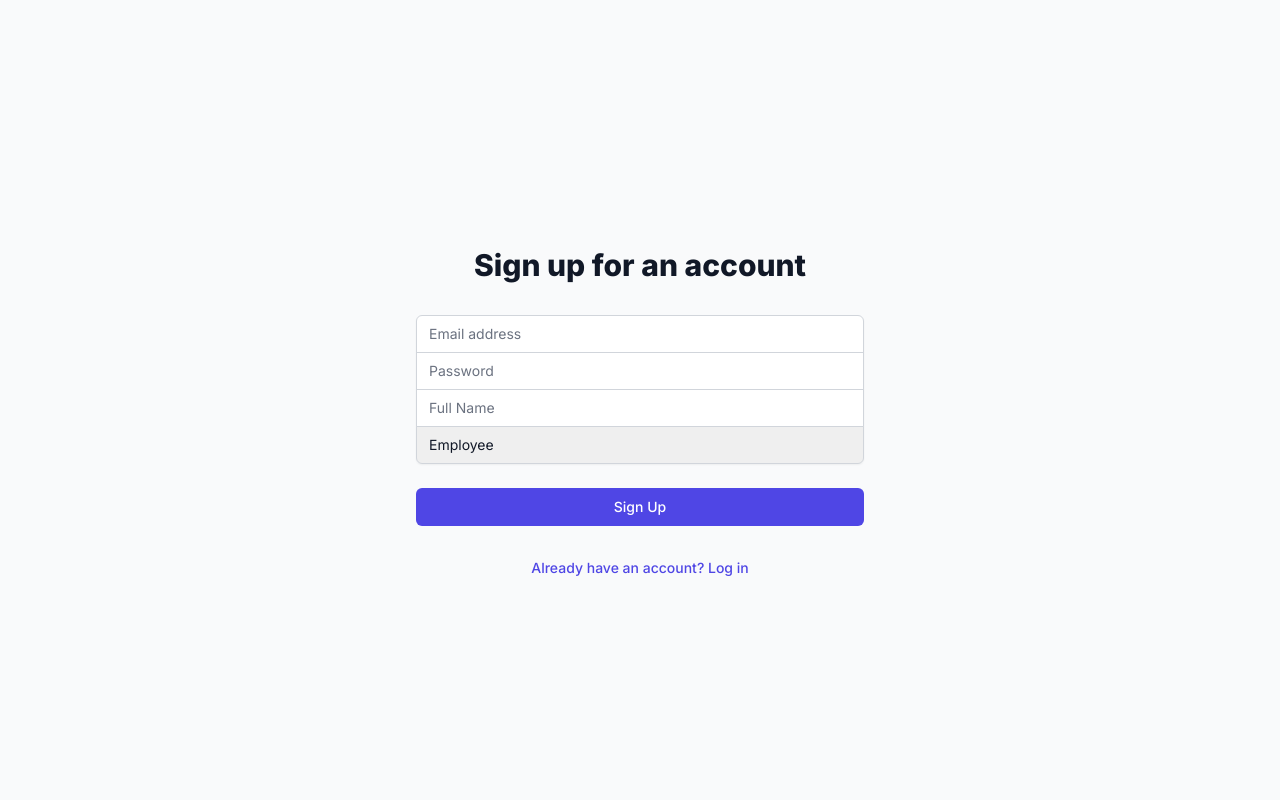
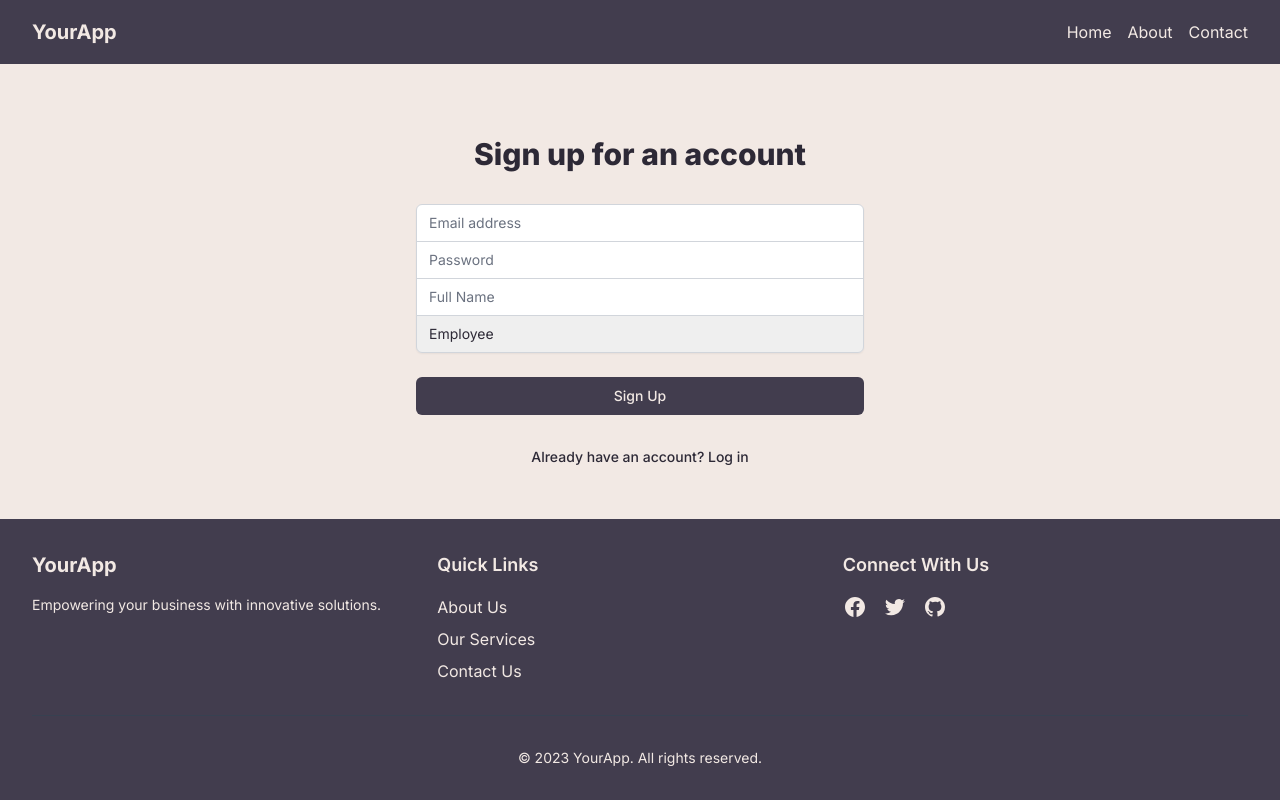
Before and after one commit to Mr-Higgs/Patterned, a Next.js app: page /signup in a window 1280 px wide. Built offline with nearby package versions, Linux system fonts and the light colour scheme; no server answers.

Commit message:
Responive components, Header & Footer. New Color scheme

```diff
--- /dev/null
+++ b/app/components/Footer.js
@@ -0,0 +1,62 @@
+import Link from 'next/link'
+
+export default function Footer() {
+  return (
+    <footer className="bg-primary text-background">
+      <div className="container mx-auto px-4 sm:px-6 lg:px-8 py-8">
+        <div className="flex flex-wrap justify-between">
+          <div className="w-full md:w-1/3 mb-6 md:mb-0">
+            <h2 className="text-xl font-bold mb-4">YourApp</h2>
+            <p className="text-sm">Empowering your business with innovative solutions.</p>
+          </div>
+          <div className="w-full md:w-1/3 mb-6 md:mb-0">
+            <h3 className="text-lg font-semibold mb-4">Quick Links</h3>
+            <ul className="space-y-2">
+              <li>
+                <Link href="/about" className="hover:text-accent">
+                  About Us
+                </Link>
+              </li>
+              <li>
+                <Link href="/services" className="hover:text-accent">
+                  Our Services
+                </Link>
+              </li>
+              <li>
+                <Link href="/contact" className="hover:text-accent">
+                  Contact Us
+                </Link>
+              </li>
+            </ul>
+          </div>
+          <div className="w-full md:w-1/3">
+            <h3 className="text-lg font-semibold mb-4">Connect With Us</h3>
+            <div className="flex space-x-4">
+              <a href="#" className="hover:text-accent">
+                <span className="sr-only">Facebook</span>
+                <svg className="h-6 w-6" fill="currentColor" viewBox="0 0 24 24" aria-hidden="true">
+                  <path fillRule="evenodd" d="M22 12c0-5.523-4.477-10-10-10S2 6.477 2 12c0 4.991 3.657 9.128 8.438 9.878v-6.987h-2.54V12h2.54V9.797c0-2.506 1.492-3.89 3.777-3.89 1.094 0 2.238.195 2.238.195v2.46h-1.26c-1.243 0-1.63.771-1.63 1.562V12h2.773l-.443 2.89h-2.33v6.988C18.343 21.128 22 16.991 22 12z" clipRule="evenodd" />
+                </svg>
+              </a>
+              <a href="#" className="hover:text-accent">
+                <span className="sr-only">Twitter</span>
+                <svg className="h-6 w-6" fill="currentColor" viewBox="0 0 24 24" aria-hidden="true">
+                  <path d="M8.29 20.251c7.547 0 11.675-6.253 11.675-11.675 0-.178 0-.355-.012-.53A8.348 8.348 0 0022 5.92a8.19 8.19 0 01-2.357.646 4.118 4.118 0 001.804-2.27 8.224 8.224 0 01-2.605.996 4.107 4.107 0 00-6.993 3.743 11.65 11.65 0 01-8.457-4.287 4.106 4.106 0 001.27 5.477A4.072 4.072 0 012.8 9.713v.052a4.105 4.105 0 003.292 4.022 4.095 4.095 0 01-1.853.07 4.108 4.108 0 003.834 2.85A8.233 8.233 0 012 18.407a11.616 11.616 0 006.29 1.84" />
+                </svg>
+              </a>
+              <a href="#" className="hover:text-accent">
+                <span className="sr-only">GitHub</span>
+                <svg className="h-6 w-6" fill="currentColor" viewBox="0 0 24 24" aria-hidden="true">
+                  <path fillRule="evenodd" d="M12 2C6.477 2 2 6.484 2 12.017c0 4.425 2.865 8.18 6.839 9.504.5.092.682-.217.682-.483 0-.237-.008-.868-.013-1.703-2.782.605-3.369-1.343-3.369-1.343-.454-1.158-1.11-1.466-1.11-1.466-.908-.62.069-.608.069-.608 1.003.07 1.531 1.032 1.531 1.032.892 1.53 2.341 1.088 2.91.832.092-.647.35-1.088.636-1.338-2.22-.253-4.555-1.113-4.555-4.951 0-1.093.39-1.988 1.029-2.688-.103-.253-.446-1.272.098-2.65 0 0 .84-.27 2.75 1.026A9.564 9.564 0 0112 6.844c.85.004 1.705.115 2.504.337 1.909-1.296 2.747-1.027 2.747-1.027.546 1.379.202 2.398.1 2.651.64.7 1.028 1.595 1.028 2.688 0 3.848-2.339 4.695-4.566 4.943.359.309.678.92.678 1.855 0 1.338-.012 2.419-.012 2.747 0 .268.18.58.688.482A10.019 10.019 0 0022 12.017C22 6.484 17.522 2 12 2z" clipRule="evenodd" />
+                </svg>
+              </a>
+            </div>
+          </div>
+        </div>
+        <div className="mt-8 border-t border-gray-700 pt-8 text-center">
+          <p className="text-sm">&copy; 2023 YourApp. All rights reserved.</p>
+        </div>
+      </div>
+    </footer>
+  )
+}
--- /dev/null
+++ b/app/components/Header.js
@@ -0,0 +1,65 @@
+'use client'
+
+import { useState } from 'react'
+import Link from 'next/link'
+
+export default function Header() {
+  const [isMenuOpen, setIsMenuOpen] = useState(false)
+
+  return (
+    <header className="bg-primary text-background">
+      <div className="container mx-auto px-4 sm:px-6 lg:px-8">
+        <div className="flex items-center justify-between h-16">
+          <div className="flex items-center">
+            <Link href="/" className="text-xl font-bold">
+              YourApp
+            </Link>
+          </div>
+          <nav className="hidden md:block">
+            <ul className="flex space-x-4">
+              <li>
+                <Link href="/" className="hover:text-accent">
+                  Home
+                </Link>
+              </li>
+              <li>
+                <Link href="/about" className="hover:text-accent">
+                  About
+                </Link>
+              </li>
+              <li>
+                <Link href="/contact" className="hover:text-accent">
+                  Contact
+                </Link>
+              </li>
+            </ul>
+          </nav>
+          <div className="md:hidden">
+            <button
+              onClick={() => setIsMenuOpen(!isMenuOpen)}
+              className="text-background hover:text-accent focus:outline-none focus:text-accent"
+            >
+              <svg className="h-6 w-6" fill="none" viewBox="0 0 24 24" stroke="currentColor">
+                <path strokeLinecap="round" strokeLinejoin="round" strokeWidth={2} d="M4 6h16M4 12h16M4 18h16" />
+              </svg>
+            </button>
+          </div>
+        </div>
+      </div>
+      {/* Mobile menu, toggle classes based on menu state */}
+      <div className={`md:hidden ${isMenuOpen ? 'block' : 'hidden'}`}>
+        <div className="px-2 pt-2 pb-3 space-y-1 sm:px-3">
+          <Link href="/" className="block hover:text-accent">
+            Home
+          </Link>
+          <Link href="/about" className="block hover:text-accent">
+            About
+          </Link>
+          <Link href="/contact" className="block hover:text-accent">
+            Contact
+          </Link>
+        </div>
+      </div>
+    </header>
+  )
+}
--- a/app/login/page.js
+++ b/app/login/page.js
@@ -1,9 +1,11 @@
 'use client'
 
-import { useState } from 'react'
+import { useState, useCallback } from 'react'
 import { useRouter } from 'next/navigation'
 import Link from 'next/link'
-import { supabase } from '../../lib/supabase'
+import { getSupabase, isSupabaseConfigured } from '../../lib/supabase'
+import Header from '../components/Header'
+import Footer from '../components/Footer'
 
 export default function Login() {
   const [email, setEmail] = useState('')
@@ -11,24 +13,34 @@ export default function Login() {
   const [error, setError] = useState(null)
   const router = useRouter()
 
-  const handleLogin = async (e) => {
+  const handleLogin = useCallback(async (e) => {
     e.preventDefault()
+    if (!isSupabaseConfigured) {
+      setError('Supabase is not configured. Please check your environment variables.')
+      return
+    }
     try {
-      const { data, error } = await supabase.auth.signInWithPassword({
+      const supabase = getSupabase()
+      const { data: { user }, error: signInError } = await supabase.auth.signInWithPassword({
         email,
         password,
       })
 
-      if (error) throw error
+      if (signInError) throw signInError
 
       // Fetch user profile to get the role
-      const { data: profile, error: profileError } = await supabase
+      const { data: profiles, error: profileError } = await supabase
         .from('profiles')
         .select('role')
-        .eq('id', data.user.id)
-        .single()
+        .eq('id', user.id)
 
       if (profileError) throw profileError
+
+      if (!profiles || profiles.length === 0) {
+        throw new Error('User profile not found')
+      }
+
+      const profile = profiles[0] // Take the first profile if multiple exist
 
       // Redirect based on user role
       switch (profile.role) {
@@ -47,14 +59,23 @@ export default function Login() {
     } catch (error) {
       setError(error.message)
     }
-  }
+  }, [email, password, router])
 
   return (
-    <div className="min-h-screen flex items-center justify-center bg-gray-50 py-12 px-4 sm:px-6 lg:px-8">
+    <div className="flex flex-col min-h-screen bg-background">
+      <Header />
+      <main className="flex-grow">
+        <div className="min-h-full flex items-center justify-center py-12 px-4 sm:px-6 lg:px-8">
           <div className="max-w-md w-full space-y-8">
             <div>
-          <h2 className="mt-6 text-center text-3xl font-extrabold text-gray-900">Log in to your account</h2>
+              <h2 className="mt-6 text-center text-3xl font-extrabold text-text">Log in to your account</h2>
             </div>
+            {!isSupabaseConfigured && (
+              <div className="bg-accent border border-secondary text-text px-4 py-3 rounded relative" role="alert">
+                <strong className="font-bold">Error:</strong>
+                <span className="block sm:inline"> Supabase is not configured. Please check your environment variables.</span>
+              </div>
+            )}
             <form className="mt-8 space-y-6" onSubmit={handleLogin}>
               <div className="rounded-md shadow-sm -space-y-px">
                 <div>
@@ -65,7 +86,7 @@ export default function Login() {
                     type="email"
                     autoComplete="email"
                     required
-                className="appearance-none rounded-none relative block w-full px-3 py-2 border border-gray-300 placeholder-gray-500 text-gray-900 rounded-t-md focus:outline-none focus:ring-indigo-500 focus:border-indigo-500 focus:z-10 sm:text-sm"
+                    className="appearance-none rounded-none relative block w-full px-3 py-2 border border-gray-300 placeholder-gray-500 text-text rounded-t-md focus:outline-none focus:ring-primary focus:border-primary focus:z-10 sm:text-sm"
                     placeholder="Email address"
                     value={email}
                     onChange={(e) => setEmail(e.target.value)}
@@ -79,7 +100,7 @@ export default function Login() {
                     type="password"
                     autoComplete="current-password"
                     required
-                className="appearance-none rounded-none relative block w-full px-3 py-2 border border-gray-300 placeholder-gray-500 text-gray-900 rounded-b-md focus:outline-none focus:ring-indigo-500 focus:border-indigo-500 focus:z-10 sm:text-sm"
+                    className="appearance-none rounded-none relative block w-full px-3 py-2 border border-gray-300 placeholder-gray-500 text-text rounded-b-md focus:outline-none focus:ring-primary focus:border-primary focus:z-10 sm:text-sm"
                     placeholder="Password"
                     value={password}
                     onChange={(e) => setPassword(e.target.value)}
@@ -87,25 +108,28 @@ export default function Login() {
                 </div>
               </div>
 
-          {error && <div className="text-red-500 text-sm">{error}</div>}
+              {error && <div className="text-background bg-secondary px-4 py-2 rounded-md text-sm">{error}</div>}
 
               <div>
-            <button type="submit" className="group relative w-full flex justify-center py-2 px-4 border border-transparent text-sm font-medium rounded-md text-white bg-indigo-600 hover:bg-indigo-700 focus:outline-none focus:ring-2 focus:ring-offset-2 focus:ring-indigo-500">
+                <button type="submit" className="group relative w-full flex justify-center py-2 px-4 border border-transparent text-sm font-medium rounded-md text-background bg-primary hover:bg-primary-dark focus:outline-none focus:ring-2 focus:ring-offset-2 focus:ring-primary" disabled={!isSupabaseConfigured}>
                   Log In
                 </button>
               </div>
             </form>
             <div className="text-sm text-center">
-          <Link href="/signup" className="font-medium text-indigo-600 hover:text-indigo-500">
+              <Link href="/signup" className="font-medium text-text hover:text-primary">
                 Don't have an account? Sign up
               </Link>
             </div>
             <div className="text-sm text-center">
-          <Link href="/reset-password" className="font-medium text-indigo-600 hover:text-indigo-500">
+              <Link href="/reset-password" className="font-medium text-text hover:text-primary">
                 Forgot your password?
               </Link>
             </div>
           </div>
         </div>
+      </main>
+      <Footer />
+    </div>
   )
 }
--- a/app/page.js
+++ b/app/page.js
@@ -1,28 +1,34 @@
 import Link from 'next/link'
+import Header from './components/Header'
+import Footer from './components/Footer'
 
 export default function Home() {
   return (
-    <div className="min-h-screen flex items-center justify-center bg-gray-50 py-12 px-4 sm:px-6 lg:px-8">
+    <div className="flex flex-col min-h-screen bg-background">
+      <Header />
+      <main className="flex-grow flex items-center justify-center py-12 px-4 sm:px-6 lg:px-8">
         <div className="max-w-md w-full space-y-8">
           <div>
-          <h2 className="mt-6 text-center text-3xl font-extrabold text-gray-900">Welcome to Our App</h2>
-          <p className="mt-2 text-center text-sm text-gray-600">
+            <h2 className="mt-6 text-center text-3xl font-extrabold text-text">Welcome to Our App</h2>
+            <p className="mt-2 text-center text-sm text-text">
               Please sign in or create an account to get started.
             </p>
           </div>
           <div className="mt-8 space-y-6">
             <div>
-            <Link href="/login" className="w-full flex justify-center py-2 px-4 border border-transparent rounded-md shadow-sm text-sm font-medium text-white bg-indigo-600 hover:bg-indigo-700 focus:outline-none focus:ring-2 focus:ring-offset-2 focus:ring-indigo-500">
+              <Link href="/login" className="w-full flex justify-center py-2 px-4 border border-transparent rounded-md shadow-sm text-sm font-medium text-background bg-primary hover:bg-primary-dark focus:outline-none focus:ring-2 focus:ring-offset-2 focus:ring-primary">
                 Sign In
               </Link>
             </div>
             <div>
-            <Link href="/signup" className="w-full flex justify-center py-2 px-4 border border-transparent rounded-md shadow-sm text-sm font-medium text-white bg-green-600 hover:bg-green-700 focus:outline-none focus:ring-2 focus:ring-offset-2 focus:ring-green-500">
+              <Link href="/signup" className="w-full flex justify-center py-2 px-4 border border-transparent rounded-md shadow-sm text-sm font-medium text-text bg-accent hover:bg-opacity-90 focus:outline-none focus:ring-2 focus:ring-offset-2 focus:ring-accent">
                 Sign Up
               </Link>
             </div>
           </div>
         </div>
+      </main>
+      <Footer />
     </div>
   )
 }
--- a/app/signup/page.js
+++ b/app/signup/page.js
@@ -1,9 +1,11 @@
 'use client'
 
-import { useState } from 'react'
+import { useState, useCallback } from 'react'
 import { useRouter } from 'next/navigation'
 import Link from 'next/link'
-import { supabase } from '../../lib/supabase'
+import { getSupabase, isSupabaseConfigured } from '../../lib/supabase'
+import Header from '../components/Header'
+import Footer from '../components/Footer'
 
 export default function SignUp() {
   const [email, setEmail] = useState('')
@@ -13,26 +15,27 @@ export default function SignUp() {
   const [error, setError] = useState(null)
   const router = useRouter()
 
-  const handleSignUp = async (e) => {
+  const handleSignUp = useCallback(async (e) => {
     e.preventDefault()
+    if (!isSupabaseConfigured) {
+      setError('Supabase is not configured. Please check your environment variables.')
+      return
+    }
     try {
-      const { data, error } = await supabase.auth.signUp({
+      const supabase = getSupabase()
+      const { data: { user }, error: signUpError } = await supabase.auth.signUp({
         email,
         password,
-        options: {
-          data: {
-            name,
-            role,
-          },
-        },
       })
 
-      if (error) throw error
+      if (signUpError) throw signUpError
 
-      // Insert user profile into the database
+      // Create user profile
       const { error: profileError } = await supabase
         .from('profiles')
-        .insert([{ id: data.user.id, email, name, role }])
+        .insert([
+          { id: user.id, email, role, name }
+        ])
 
       if (profileError) throw profileError
 
@@ -40,14 +43,23 @@ export default function SignUp() {
     } catch (error) {
       setError(error.message)
     }
-  }
+  }, [email, password, name, role, router])
 
   return (
-    <div className="min-h-screen flex items-center justify-center bg-gray-50 py-12 px-4 sm:px-6 lg:px-8">
+    <div className="flex flex-col min-h-screen bg-background">
+      <Header />
+      <main className="flex-grow">
+        <div className="min-h-full flex items-center justify-center py-12 px-4 sm:px-6 lg:px-8">
           <div className="max-w-md w-full space-y-8">
             <div>
-          <h2 className="mt-6 text-center text-3xl font-extrabold text-gray-900">Sign up for an account</h2>
+              <h2 className="mt-6 text-center text-3xl font-extrabold text-text">Sign up for an account</h2>
             </div>
+            {!isSupabaseConfigured && (
+              <div className="bg-accent border border-secondary text-text px-4 py-3 rounded relative" role="alert">
+                <strong className="font-bold">Error:</strong>
+                <span className="block sm:inline"> Supabase is not configured. Please check your environment variables.</span>
+              </div>
+            )}
             <form className="mt-8 space-y-6" onSubmit={handleSignUp}>
               <div className="rounded-md shadow-sm -space-y-px">
                 <div>
@@ -58,7 +70,7 @@ export default function SignUp() {
                     type="email"
                     autoComplete="email"
                     required
-                className="appearance-none rounded-none relative block w-full px-3 py-2 border border-gray-300 placeholder-gray-500 text-gray-900 rounded-t-md focus:outline-none focus:ring-indigo-500 focus:border-indigo-500 focus:z-10 sm:text-sm"
+                    className="appearance-none rounded-none relative block w-full px-3 py-2 border border-gray-300 placeholder-gray-500 text-text rounded-t-md focus:outline-none focus:ring-primary focus:border-primary focus:z-10 sm:text-sm"
                     placeholder="Email address"
                     value={email}
                     onChange={(e) => setEmail(e.target.value)}
@@ -72,7 +84,7 @@ export default function SignUp() {
                     type="password"
                     autoComplete="new-password"
                     required
-                className="appearance-none rounded-none relative block w-full px-3 py-2 border border-gray-300 placeholder-gray-500 text-gray-900 focus:outline-none focus:ring-indigo-500 focus:border-indigo-500 focus:z-10 sm:text-sm"
+                    className="appearance-none rounded-none relative block w-full px-3 py-2 border border-gray-300 placeholder-gray-500 text-text focus:outline-none focus:ring-primary focus:border-primary focus:z-10 sm:text-sm"
                     placeholder="Password"
                     value={password}
                     onChange={(e) => setPassword(e.target.value)}
@@ -86,7 +98,7 @@ export default function SignUp() {
                     type="text"
                     autoComplete="name"
                     required
-                className="appearance-none rounded-none relative block w-full px-3 py-2 border border-gray-300 placeholder-gray-500 text-gray-900 focus:outline-none focus:ring-indigo-500 focus:border-indigo-500 focus:z-10 sm:text-sm"
+                    className="appearance-none rounded-none relative block w-full px-3 py-2 border border-gray-300 placeholder-gray-500 text-text focus:outline-none focus:ring-primary focus:border-primary focus:z-10 sm:text-sm"
                     placeholder="Full Name"
                     value={name}
                     onChange={(e) => setName(e.target.value)}
@@ -98,7 +110,7 @@ export default function SignUp() {
                     id="role"
                     name="role"
                     required
-                className="appearance-none rounded-none relative block w-full px-3 py-2 border border-gray-300 placeholder-gray-500 text-gray-900 rounded-b-md focus:outline-none focus:ring-indigo-500 focus:border-indigo-500 focus:z-10 sm:text-sm"
+                    className="appearance-none rounded-none relative block w-full px-3 py-2 border border-gray-300 placeholder-gray-500 text-text rounded-b-md focus:outline-none focus:ring-primary focus:border-primary focus:z-10 sm:text-sm"
                     value={role}
                     onChange={(e) => setRole(e.target.value)}
                   >
@@ -108,20 +120,27 @@ export default function SignUp() {
                 </div>
               </div>
 
-          {error && <div className="text-red-500 text-sm">{error}</div>}
+              {error && <div className="text-background bg-secondary px-4 py-2 rounded-md text-sm">{error}</div>}
 
               <div>
-            <button type="submit" className="group relative w-full flex justify-center py-2 px-4 border border-transparent text-sm font-medium rounded-md text-white bg-indigo-600 hover:bg-indigo-700 focus:outline-none focus:ring-2 focus:ring-offset-2 focus:ring-indigo-500">
+                <button
+                  type="submit"
+                  className="group relative w-full flex justify-center py-2 px-4 border border-transparent text-sm font-medium rounded-md text-background bg-primary hover:bg-primary-dark focus:outline-none focus:ring-2 focus:ring-offset-2 focus:ring-primary"
+                  disabled={!isSupabaseConfigured}
+                >
                   Sign Up
                 </button>
               </div>
             </form>
             <div className="text-sm text-center">
-          <Link href="/login" className="font-medium text-indigo-600 hover:text-indigo-500">
+              <Link href="/login" className="font-medium text-text hover:text-primary">
                 Already have an account? Log in
               </Link>
             </div>
           </div>
         </div>
+      </main>
+      <Footer />
+    </div>
   )
 }
--- a/lib/supabase.js
+++ b/lib/supabase.js
@@ -3,4 +3,22 @@ import { createClient } from '@supabase/supabase-js'
 const supabaseUrl = process.env.NEXT_PUBLIC_SUPABASE_URL
 const supabaseAnonKey = process.env.NEXT_PUBLIC_SUPABASE_ANON_KEY
 
-export const supabase = createClient(supabaseUrl, supabaseAnonKey)
+export const isSupabaseConfigured = !!(supabaseUrl && supabaseAnonKey)
+
+let supabase = null
+
+
+if (isSupabaseConfigured) {
+    supabase = createClient(supabaseUrl, supabaseAnonKey)
+  } else {
+    console.warn('Supabase environment variables are not accessible.')
+  }
+
+  export { supabase }
+
+  export const getSupabase = () => {
+    if (!isSupabaseConfigured) {
+      throw new Error('Supabase is not configured. Please check your environment variables.')
+    }
+    return supabase
+  }
--- a/tailwind.config.js
+++ b/tailwind.config.js
@@ -9,13 +9,17 @@ module.exports = {
     extend: {
       colors: {
         primary: {
-          DEFAULT: '#f15922',
-          light: '#ff7816',
-          dark: '#ff6017',
+          DEFAULT: '#423D4E',
+          light: '#575267',
+          dark: '#2D2936',
         },
-        secondary: '#259051',
-        black: '#000000',
-        white: '#ffffff',
+        secondary: '#8C6057',
+        accent: '#EBC59E',
+        background: '#F2E9E4',
+        text: '#2D2936',
+      },
+      borderColor: {
+        DEFAULT: 'hsl(var(--border))',
       },
     },
   },
```
Also changed, not shown: 2 other files (tests, documents, lock files or other folders). Lines whose indentation alone changed are shown as unchanged.
